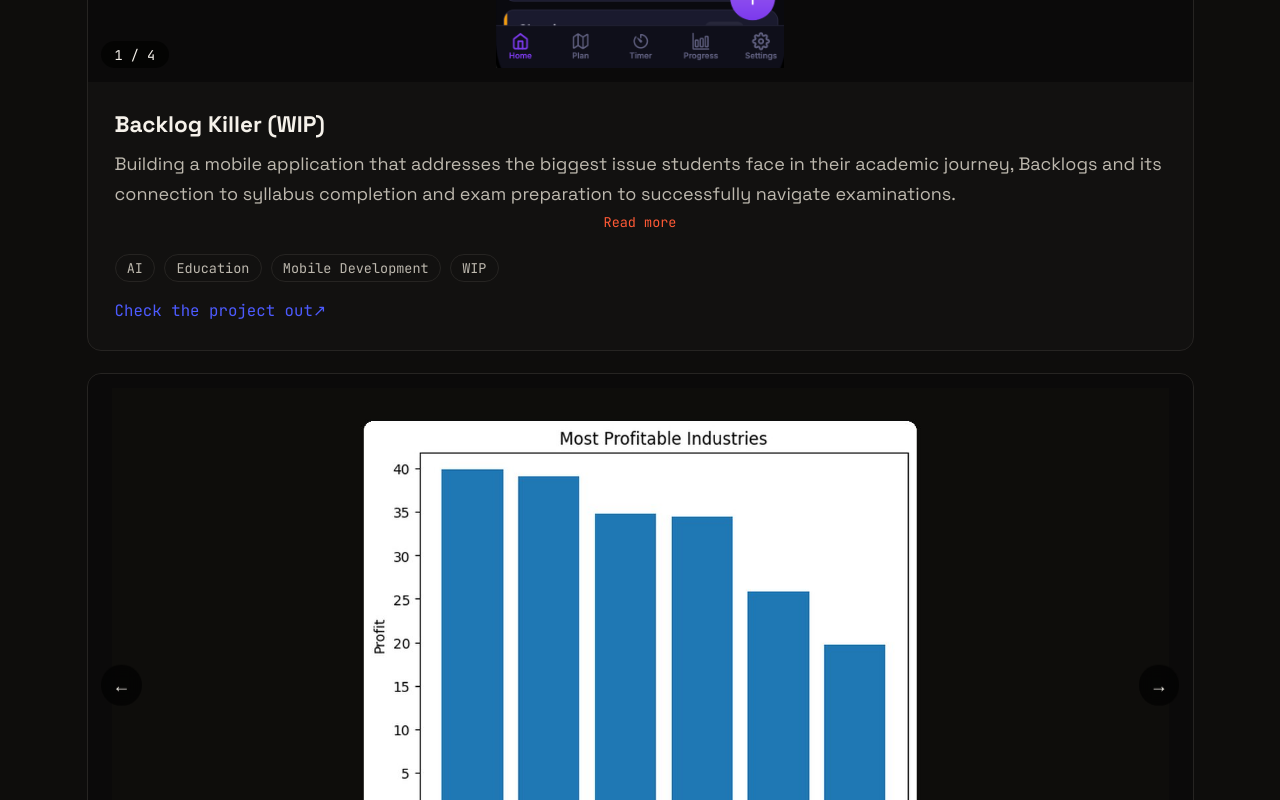
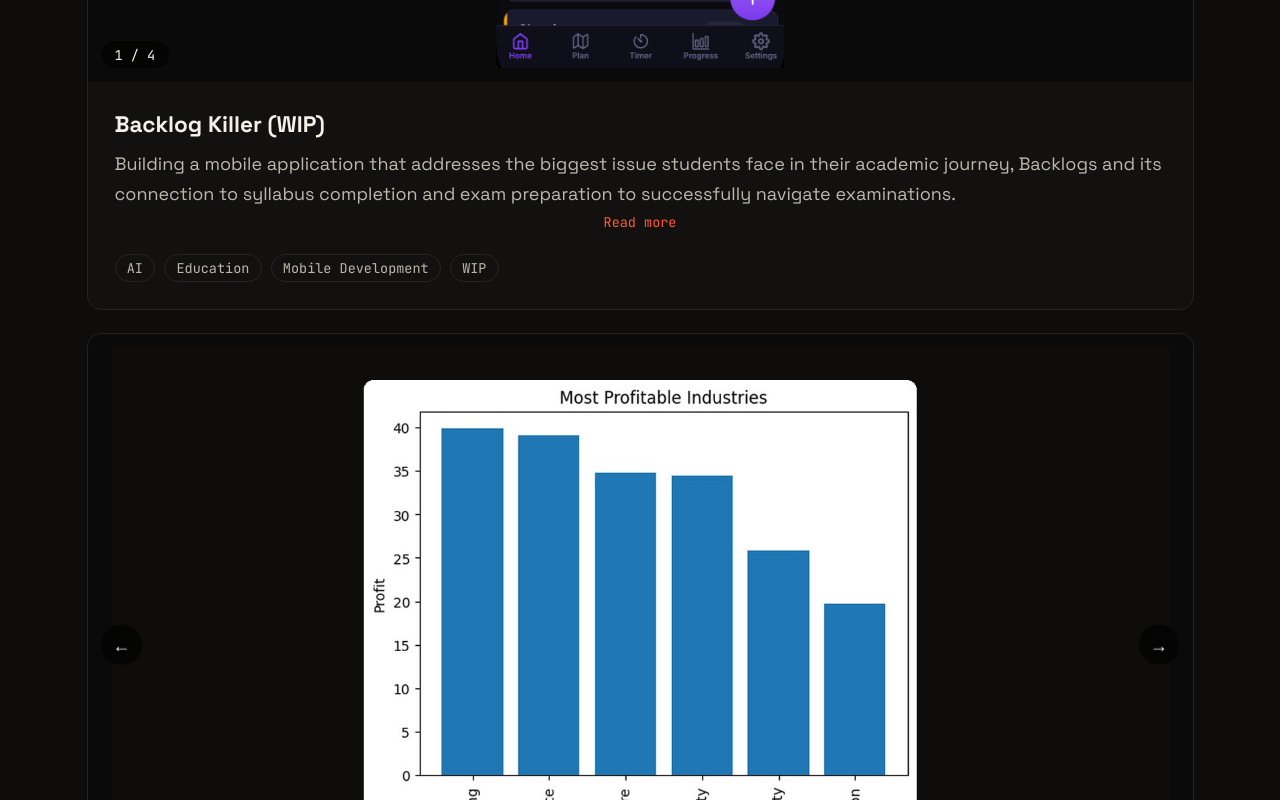
Before and after one commit to NeelManiar/portfolio, a Next.js app: page / in a window 1280 px wide. Shown: the part 2679-3479 px from the top of the page. Built offline with nearby package versions, Linux system fonts and the light colour scheme.

Commit message:
Make project links optional for WIP projects

```diff
--- a/app/page.tsx
+++ b/app/page.tsx
@@ -326,9 +326,16 @@ function ProjectCard({ p }: { p: Project }) {
             </span>
           ))}
         </div>
-        <a href={p.link} target="_blank" className="mt-4 inline-block font-mono text-sm text-[var(--accent2)]">
+        {p.link && (
+        <a
+          href={p.link}
+          target="_blank"
+          rel="noopener noreferrer"
+          className="mt-4 inline-block font-mono text-sm text-[var(--accent2)]"
+        >
           Check the project out↗
         </a>
+)}
         {p.demo && (
           <a href={p.demo} target="_blank" className="ml-5 mt-4 inline-block font-mono text-sm text-[var(--accent)]">
             Watch demo ↗
--- a/data.ts
+++ b/data.ts
@@ -2,7 +2,7 @@ export type Project = {
   title: string
   description: string
   tags: string[]
-  link: string
+  link?: string
   images: string[] // picture links, shown as a slideshow with arrows
   demo?: string // link to a demo video
   featured?: boolean // featured projects get a big card at the top
@@ -45,7 +45,6 @@ export const projects: Project[] = [
   description:
     "Building a mobile application that addresses the biggest issue students face in their academic journey, Backlogs and its connection to syllabus completion and exam preparation to successfully navigate examinations. ",
   tags: ["AI", "Education", "Mobile Development", "WIP"],
-  link: "YOUR_BACKLOG_KILLER_GITHUB_URL",
   featured: true,
 },
   {
```
